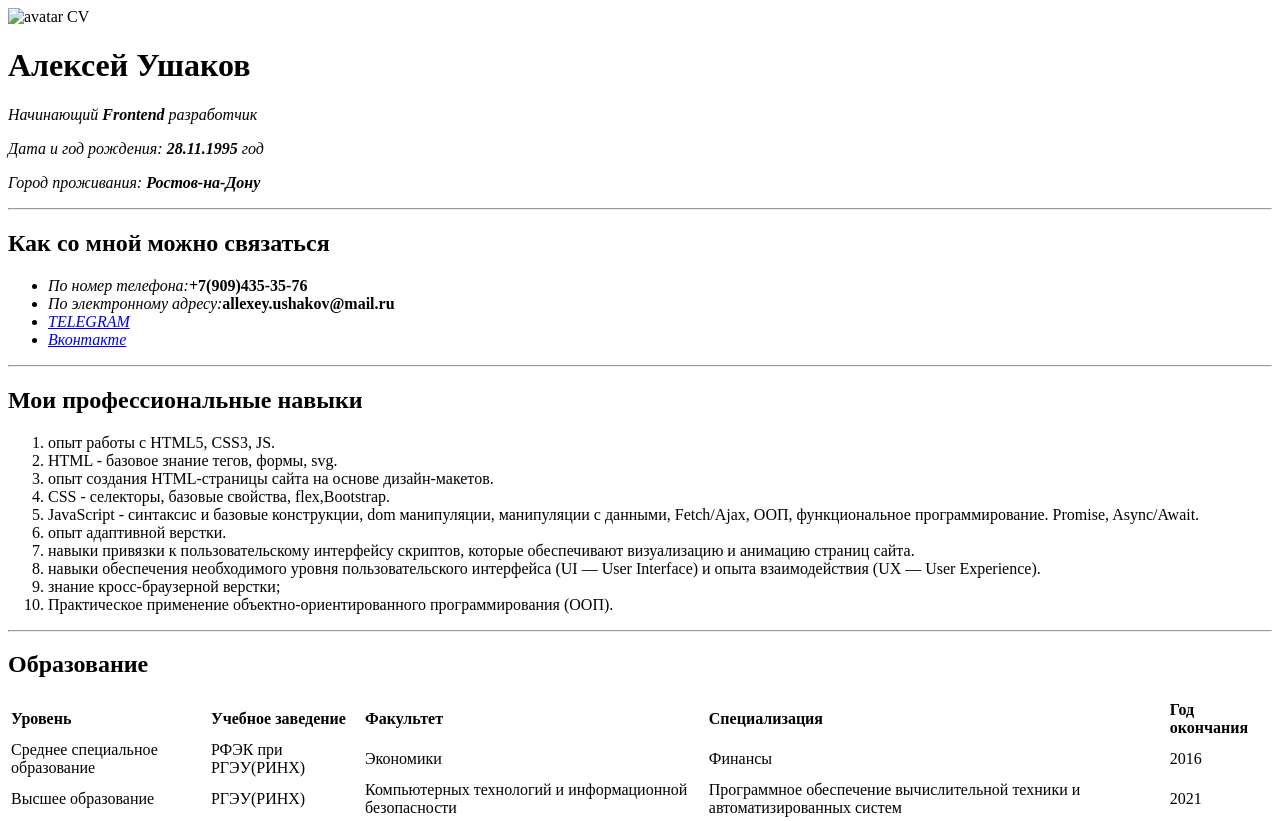
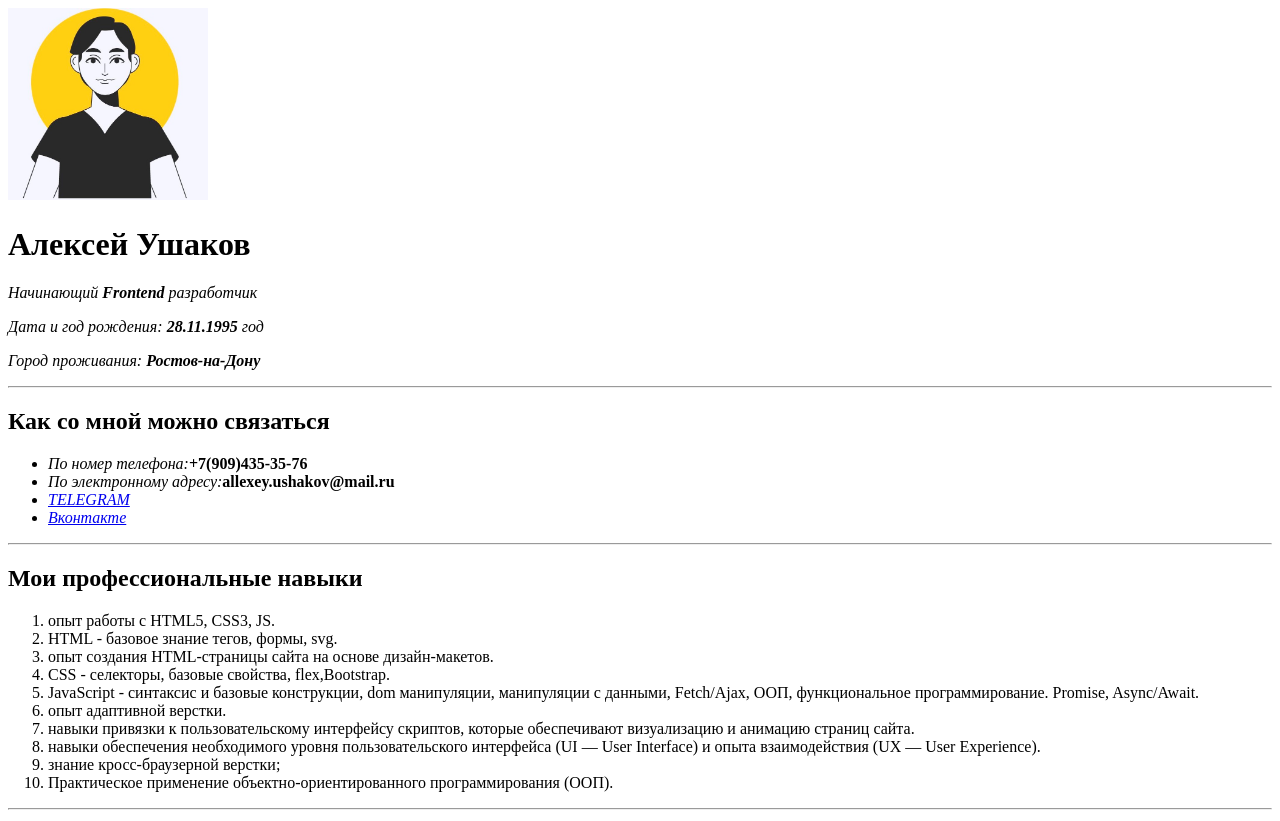
Before and after one commit to allexey28/CV, a plain HTML site: page index.html in a window 1280 px wide. Shown: the top 821 px of the page. Drawn offline with Linux system fonts and the light colour scheme.

Commit message:
Add files via upload

```diff
--- a/index.html
+++ b/index.html
@@ -7,7 +7,7 @@
     <title>Alexey CV</title>
 </head>
 <body>
-    <img src="./img/avatar.jpg" alt="avatar CV" width="200px">
+    <img src="avatar.jpg" alt="avatar CV" width="200px">
     <h1>Алексей Ушаков</h1>
     <p><em>Начинающий <strong>Frontend</strong> разработчик</em></p>
     <p><em>Дата и год рождения: <strong>28.11.1995</strong> год</em></p>
```
